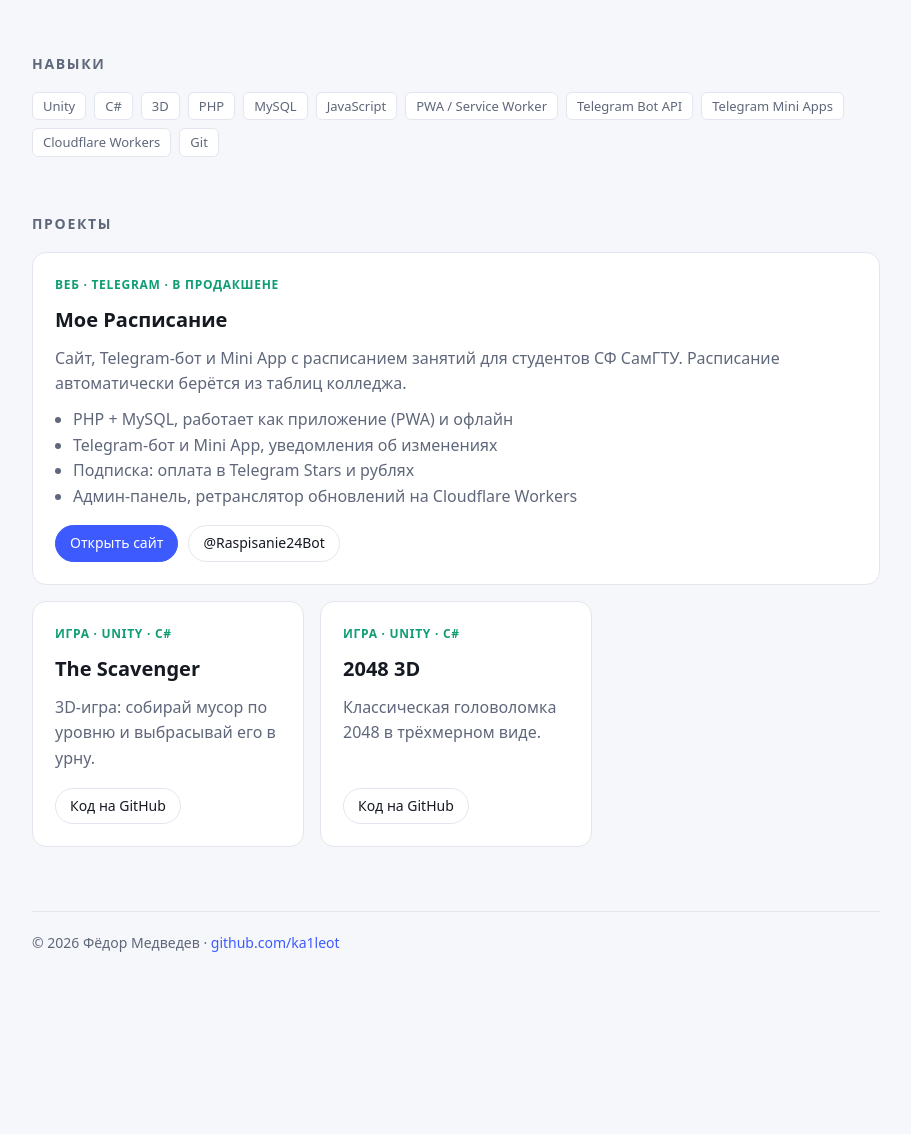
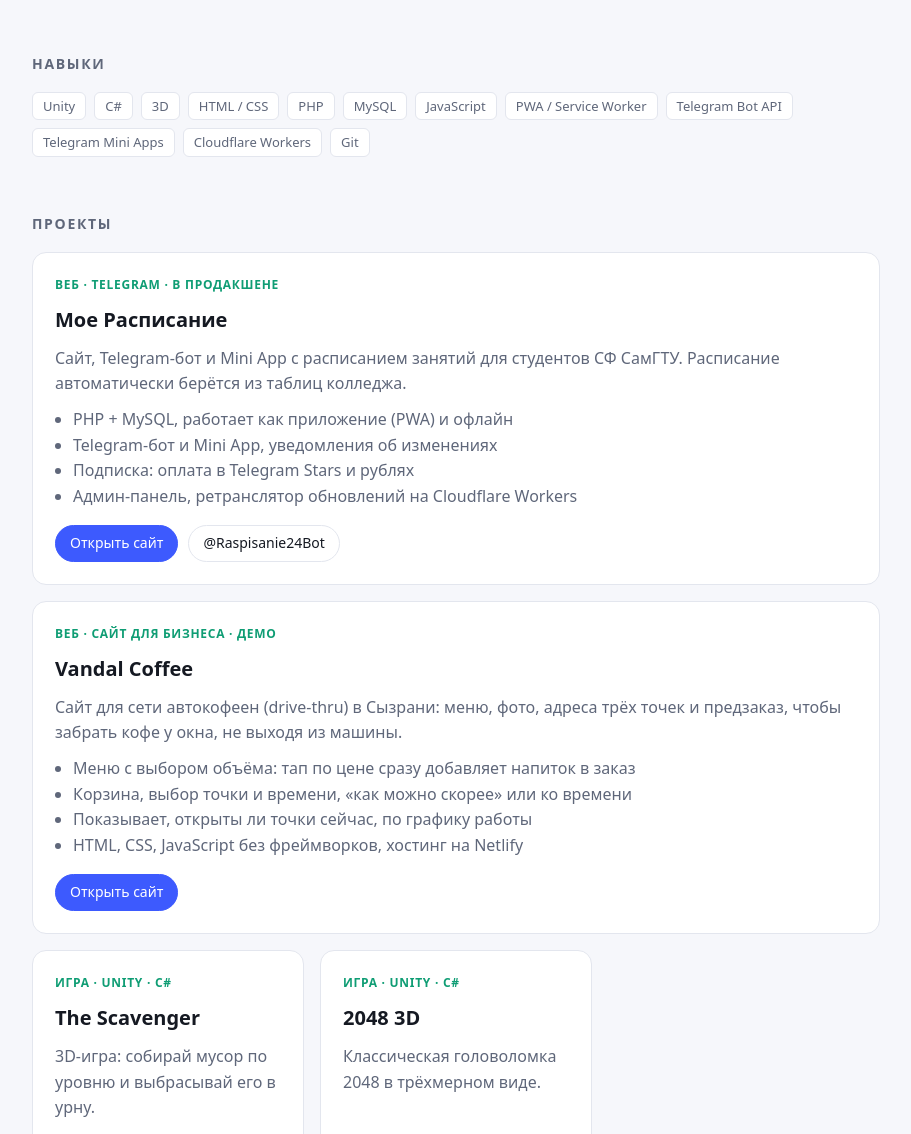
Before and after one commit to ka1leot/ka1leot.github.io, a plain HTML site: page index.html in a window 1280 px wide. Shown: the part 356-1490 px from the top of the page, without its empty margins (184-1095 px from the left). Before the commit the page ends 1350 px from the top, so only its background shows below. Drawn offline with Linux system fonts and the light colour scheme.

Commit message:
Add Vandal Coffee project
Co-Authored-By: Claude Opus 5.5 <noreply@anthropic.com>

```diff
--- a/index.html
+++ b/index.html
@@ -57,7 +57,7 @@
   <h2>Навыки</h2>
   <div class="tags">
     <span class="tag">Unity</span><span class="tag">C#</span><span class="tag">3D</span>
-    <span class="tag">PHP</span><span class="tag">MySQL</span><span class="tag">JavaScript</span>
+    <span class="tag">HTML / CSS</span><span class="tag">PHP</span><span class="tag">MySQL</span><span class="tag">JavaScript</span>
     <span class="tag">PWA / Service Worker</span><span class="tag">Telegram Bot API</span>
     <span class="tag">Telegram Mini Apps</span><span class="tag">Cloudflare Workers</span><span class="tag">Git</span>
   </div>
@@ -80,6 +80,19 @@
       </div>
     </article>
 
+    <article class="card wide">
+      <span class="kind">Веб · сайт для бизнеса · демо</span>
+      <h3>Vandal Coffee</h3>
+      <p>Сайт для сети автокофеен (drive-thru) в Сызрани: меню, фото, адреса трёх точек и предзаказ, чтобы забрать кофе у окна, не выходя из машины.</p>
+      <ul>
+        <li>Меню с выбором объёма: тап по цене сразу добавляет напиток в заказ</li>
+        <li>Корзина, выбор точки и времени, «как можно скорее» или ко времени</li>
+        <li>Показывает, открыты ли точки сейчас, по графику работы</li>
+        <li>HTML, CSS, JavaScript без фреймворков, хостинг на Netlify</li>
+      </ul>
+      <div class="links"><a class="btn primary" href="https://silver-sfogliatella-f03290.netlify.app">Открыть сайт</a></div>
+    </article>
+
     <article class="card">
       <span class="kind">Игра · Unity · C#</span>
       <h3>The Scavenger</h3>
```
